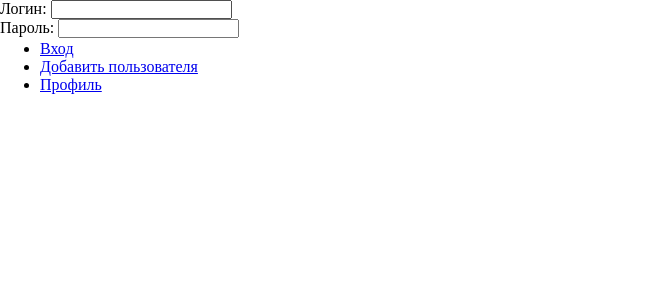
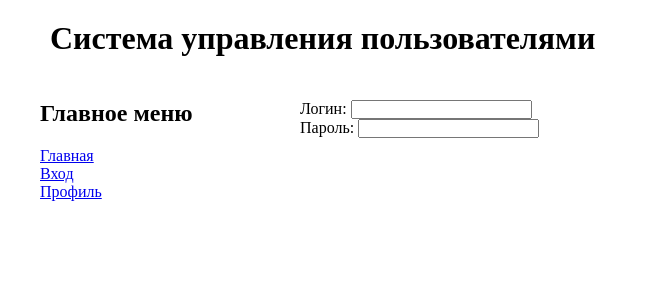
Before and after one commit to Neo54213/users, a PHP site: page /index.php?id=sign_in in a window 1280 px wide. Shown: the top 300 px of the page, without its empty margins (0-658 px from the left). Run offline with PHP 8.4, Linux system fonts and the light colour scheme; data that the repository does not hold is empty.

Commit message:
Added profile menu, some style changes

```diff
--- a/inc/routing.php
+++ b/inc/routing.php
@@ -3,5 +3,8 @@ switch($id){
     case 'sign_in':
         require_once 'sign_in.php';
         break;
+    case 'profile':
+        require_once 'profile.php';
+        break;
     default: require_once 'main.php';
 }
--- a/index.php
+++ b/index.php
@@ -1,23 +1,7 @@
 <?php
+error_reporting(E_ALL & ~E_NOTICE);
 $id = $_GET['id'];
-?>
-<!doctype html>
-<html>
-<head>
-    <meta name="viewport" content="width=device-width, initial-scale=1">
-    <title>Пользователи</title>
-    <link rel="stylesheet" href="main.css">
-</head>
-<body>
-<nav>
-    <ul>
-        <li><a href="index.php?id=sign_in">Вход</a></li>
-        <li><a href="index.php?id=add">Добавить пользователя</a></li>
-        <li><a href="index.php?id=profile">Профиль</a></li>
-    </ul>
-</nav>
-<section>
-<?php
+
 require_once 'db_connection.php';
 
 $link = mysqli_connect($host, $user, $password, $database) or die("Ошибка " . mysqli_error($link));
@@ -25,28 +9,29 @@ mysqli_set_charset($link, 'utf8');
 
 $query ="SELECT * FROM users";
 $result = mysqli_query($link, $query) or die("Ошибка " . mysqli_error($link));
-?>
-<table>
-<?php
-if($result){
-    while($row = mysqli_fetch_array($result, MYSQLI_ASSOC)){
-        echo "<tr>";
-        foreach ($row as $value) {
-            echo "<td>$value</td>";
-        }
-        echo "</tr>";
-    }
-}
 
 mysqli_close($link);
 ?>
-</table>
+
+<!doctype html>
+<html>
+<head>
+    <title>Пользователи</title>
+    <link rel="stylesheet" href="main.css">
+</head>
+<body>
+<h1>Система управления пользователями</h1>
+<nav>
+    <h2>Главное меню</h2>
+    <ul id="main-menu-list">
+        <li><a href="index.php">Главная</a></li>
+        <li><a href="index.php?id=sign_in">Вход</a></li>
+        <li><a href="index.php?id=profile">Профиль</a></li>
+    </ul>
+</nav>
+<section>
+    <?php require_once 'inc/routing.php'; ?>
 </section>
-<p>
-    <?php
-        require_once 'inc/routing.php';
-    ?>
-</p>
 
 </body>
 </html>
--- a/main.css
+++ b/main.css
@@ -5,15 +5,31 @@
 nav{
     float: left;
     position: absolute;
-    top: 40px;
     left: 40px;
+    top: 100px;
 }
 table{
-    position: absolute;
-    left: 480px;
-    top: 40px;
     border-collapse: collapse;
 }
-td{
+section{
+    position: absolute;
+    left: 300px;
+    top: 100px;
+}
+td, th{
     border: 1px solid black;
+    padding: 3px;
 }
+ul{
+    list-style-type: none;
+}
+h1{
+    margin-left: 50px;
+    margin-top: 20px;
+}
+#main-menu-list{
+    margin-top: 20px;
+}
+h2{
+    margin-bottom: 10px;
+}
```
Also changed, not shown: inc/main.php (+20 -0 lines), inc/profile.php (+8 -0 lines).
